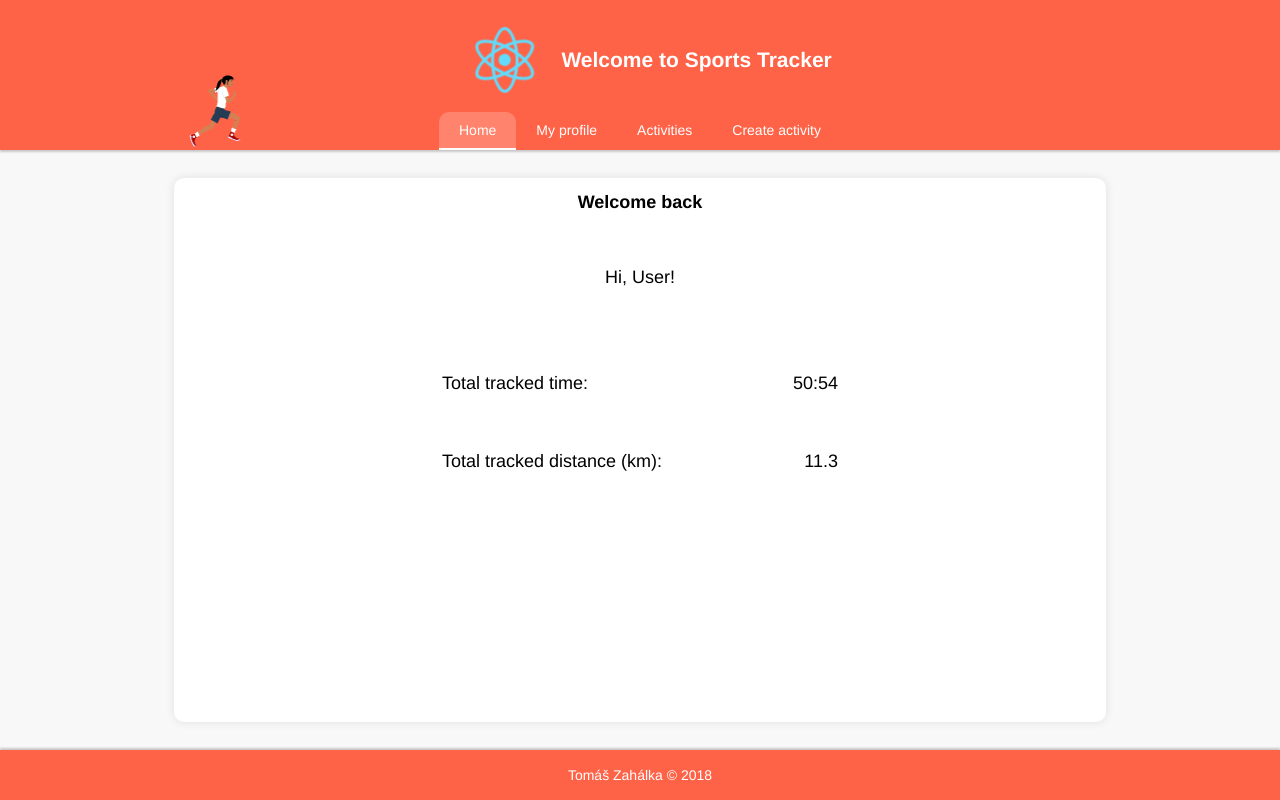
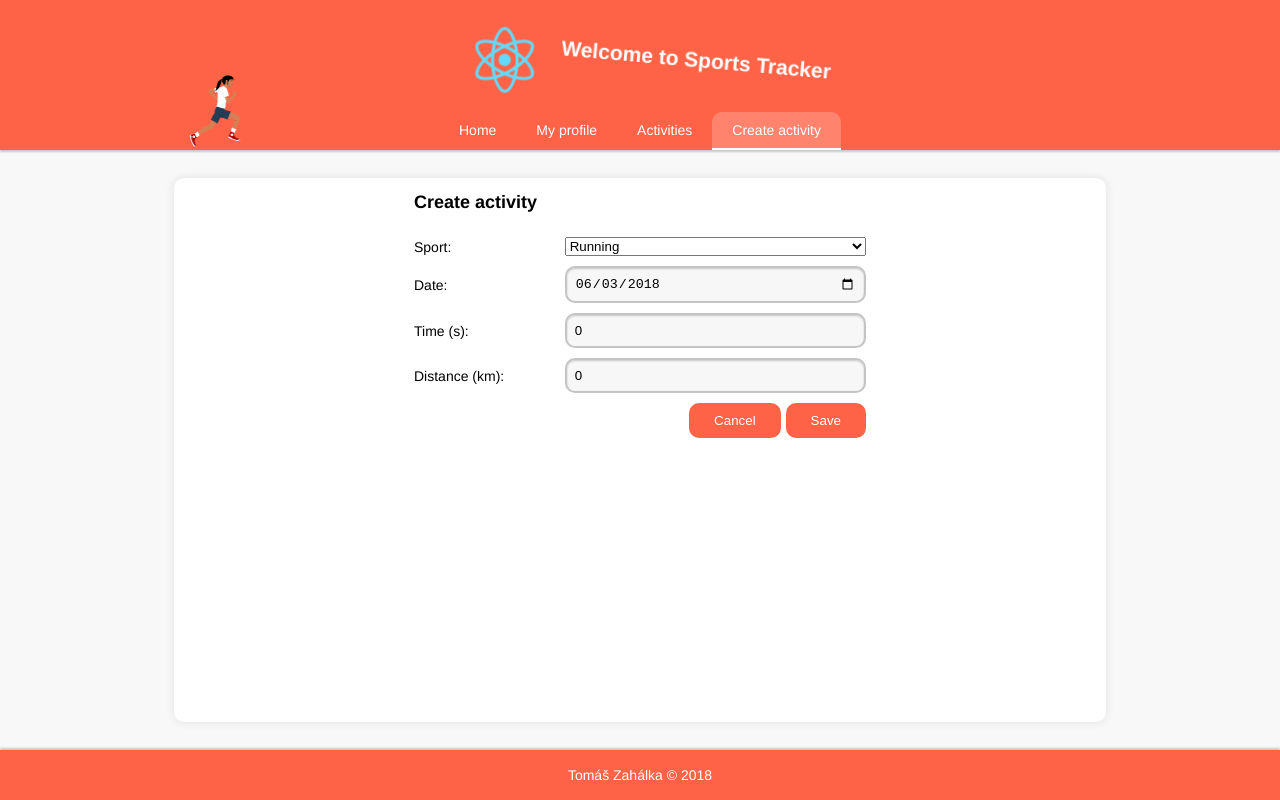
Before and after one commit to TStudioZ/KAJ-Project, a React (Create React App) app: page /#/activities/create in a window 1280 px wide. Before the commit this address led to /#/. Built offline with nearby package versions, Linux system fonts and the light colour scheme.

Commit message:
Updated README, minor improvements in CSS and layout.

```diff
--- a/src/AddEditActivity.js
+++ b/src/AddEditActivity.js
@@ -162,7 +162,7 @@ class AddEditActivity extends ValidatingForm {
                         val={time}
                         onValueChange={this.handleTimeChange.bind(this)}
                         error={errors["time"]}
-                        label="Time:" />
+                        label="Time (s):" />
                     <LabeledField
                         name="distance"
                         type="number"
--- a/src/Header.js
+++ b/src/Header.js
@@ -1,12 +1,6 @@
 import React, { Component } from 'react';
 import logo from './logo.svg';
 import MainMenu from './MainMenu';
-import imgRunner1 from './runnerImg/runner_1.png';
-import imgRunner2 from './runnerImg/runner_2.png';
-import imgRunner3 from './runnerImg/runner_3.png';
-import imgRunner4 from './runnerImg/runner_4.png';
-import imgRunner5 from './runnerImg/runner_5.png';
-import imgRunner6 from './runnerImg/runner_6.png';
 import AnimatedRunner from './AnimatedRunner';
 
 class Header extends Component {
--- a/src/Layout.js
+++ b/src/Layout.js
@@ -12,8 +12,8 @@ class Layout extends Component {
         return (
             <div className="page">
                 <Header />
-                <section>
-                    <main>
+                <main>
+                    <div className="main">
                         <Switch>
                             <Route exact path='/' component={MainContent} />
                             <Route exact path='/user' component={UserArea} />
@@ -22,8 +22,8 @@ class Layout extends Component {
                             <Route path='/activities/:id' component={AddEditActivity} />
                             <Route component={NoMatch} />
                         </Switch>
-                    </main>
-                </section>
+                    </div>
+                </main>
                 <Footer />
             </div>
         );
--- a/src/index.css
+++ b/src/index.css
@@ -32,13 +32,17 @@ body {
   justify-content: center;
 }
 
-.page header .header-logo {
+.header-logo {
   display: flex;
   justify-content: center;
   align-items: center;
   flex-direction: row;
   flex-grow: 1;
   padding-top: 20px;
+}
+
+.header-logo > h1 {
+  transform: rotate(5deg);
 }
 
 .page header nav {
@@ -55,7 +59,7 @@ body {
   justify-content: center;
 }
 
-.page section {
+.page > main {
   display: flex;
   flex-grow: 1;
   padding: 2em 1em 2em 1em;
@@ -65,7 +69,7 @@ body {
   box-sizing: border-box;
 }
 
-.page section main {
+.page > main > div.main {
   display: flex;
   flex-grow: 1;
   flex-direction: column;
@@ -386,11 +390,9 @@ div.msg {
 @keyframes usernameSlideIn {
   from {
     transform: translate(0, -100%);
-    visibility: 0%;
   }
   to {
     transform: translate(0, 0);
-    visibility: 100%;
   }
 }
 
@@ -419,6 +421,7 @@ div.msg {
   list-style-type: none;
   padding: 0;
   margin-top: 2em;
+  perspective: 200px;
 }
 
 .main-area-stats-content > li {
@@ -435,12 +438,6 @@ div.msg {
   padding: 10px;
 }
 
-.main-area-stats-content > li > ul > li:first-child {
-}
-
-.main-area-stats-content > li > ul > li:last-child {
-}
-
 .stats-time {
   visibility: hidden;
   animation: statSlideIn 2s ease-in 2s 1 forwards;
@@ -454,10 +451,10 @@ div.msg {
 @keyframes statSlideIn {
   from {
     visibility: visible;
-    transform: translate(0, 100%);
+    transform: translate(0, 100%) rotateY(0deg);
   }
   to {
     visibility: visible;
-    transform: translate(0, 0);
+    transform: translate(0, 0) rotateY(-5deg);
   }
 }
```
Also changed, not shown: 1 other file (tests, documents, lock files or other folders).
